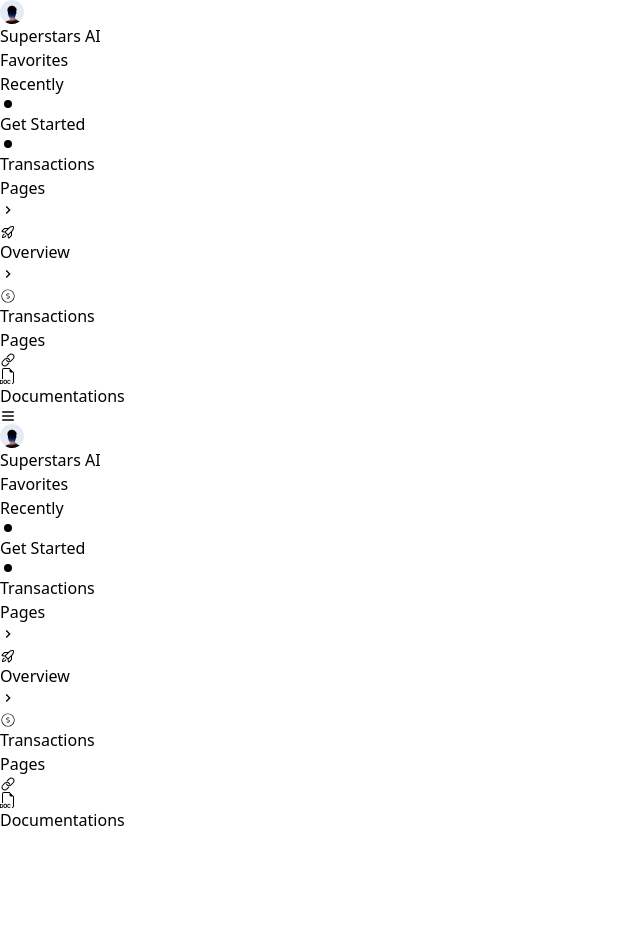
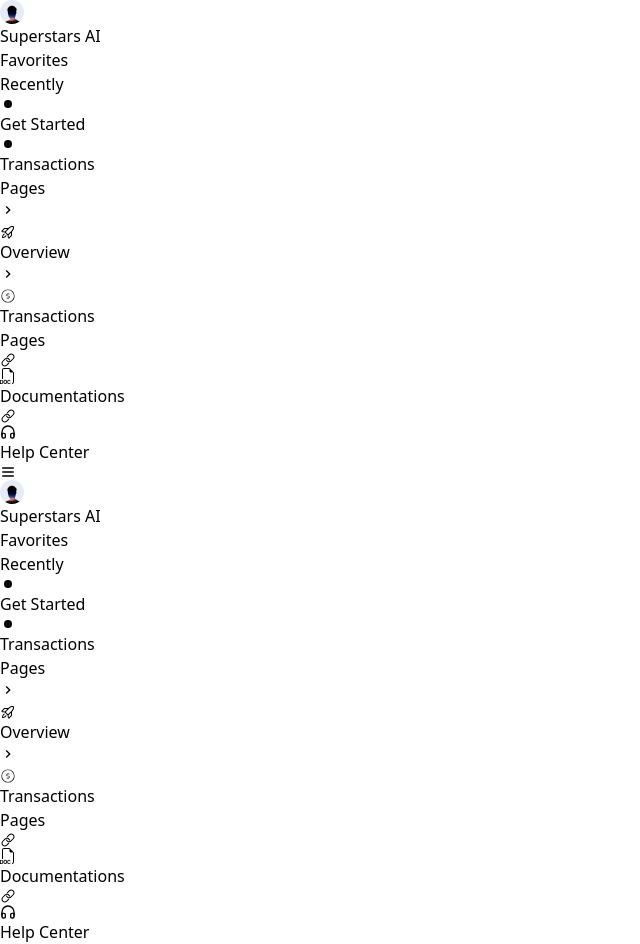
Before and after one commit to priyans619/Dashboard-UI, a React (Vite) app: page / in a window 1280 px wide. Shown: the whole page, without its empty margins (0-640 px from the left). Before the commit the page ends 832 px from the top, so only its background shows below. Built offline with nearby package versions, Linux system fonts and the light colour scheme.

Commit message:
Help section

```diff
--- a/src/components/leftSidebar/Section3.jsx
+++ b/src/components/leftSidebar/Section3.jsx
@@ -2,6 +2,7 @@
 import { Link } from 'react-router-dom';
 import { IoIosLink } from "react-icons/io";
 import { BsFiletypeDoc } from "react-icons/bs";
+import { FiHeadphones } from "react-icons/fi";
 
 const Section3 = () => {
   return (
@@ -14,6 +15,11 @@
             <BsFiletypeDoc className="text-black text-xl ml-1" />
             <Link to="/" className="ml-2">Documentations</Link>
           </li>
+          <li className="text-sm mb-2 flex items-center">
+            <IoIosLink className="text-gray-300 text-xl cursor-pointer" />
+            <FiHeadphones className="text-black text-xl ml-1" />
+            <Link to="/" className="ml-2">Help Center</Link>
+          </li>
         </ul>
       </nav>
     </>
```
